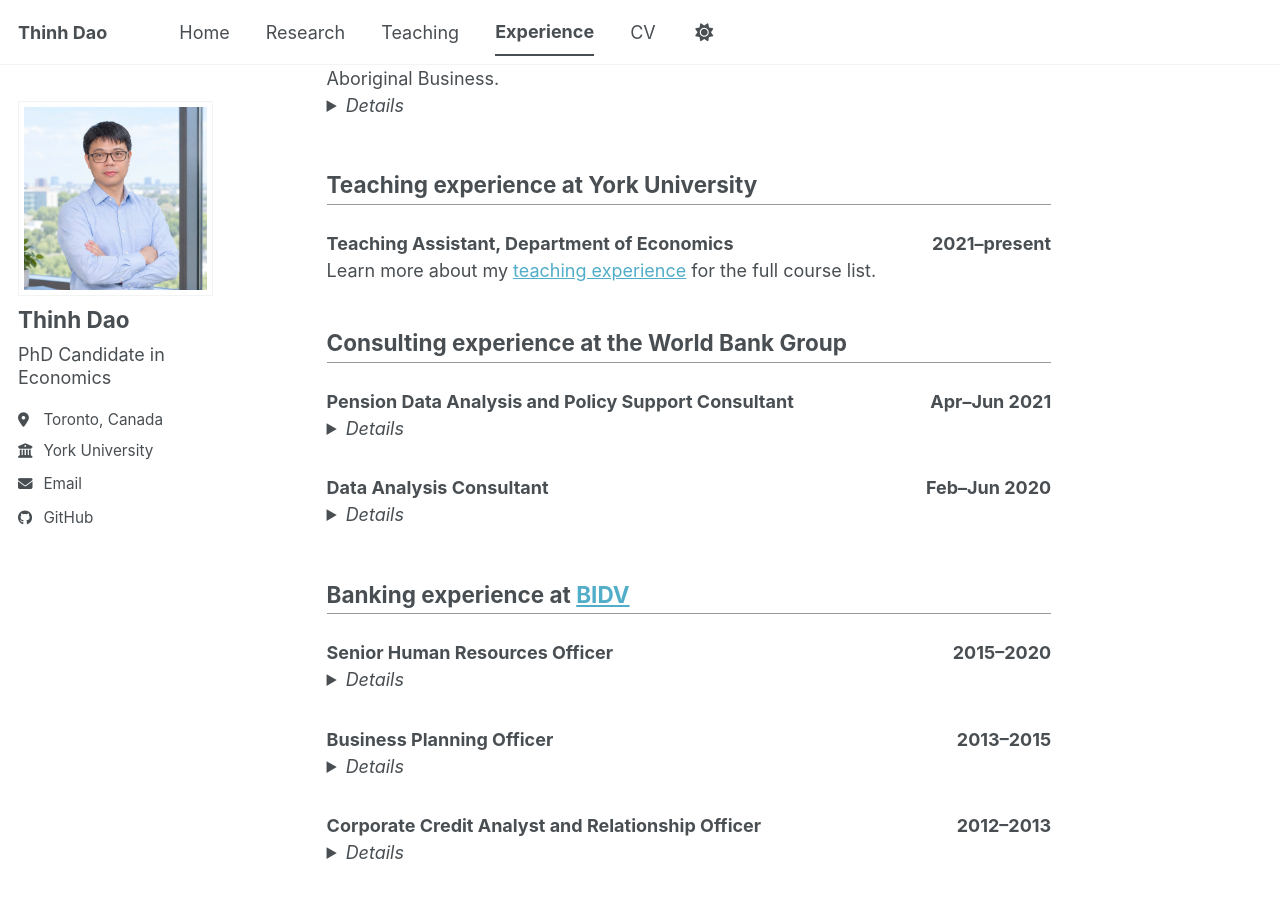
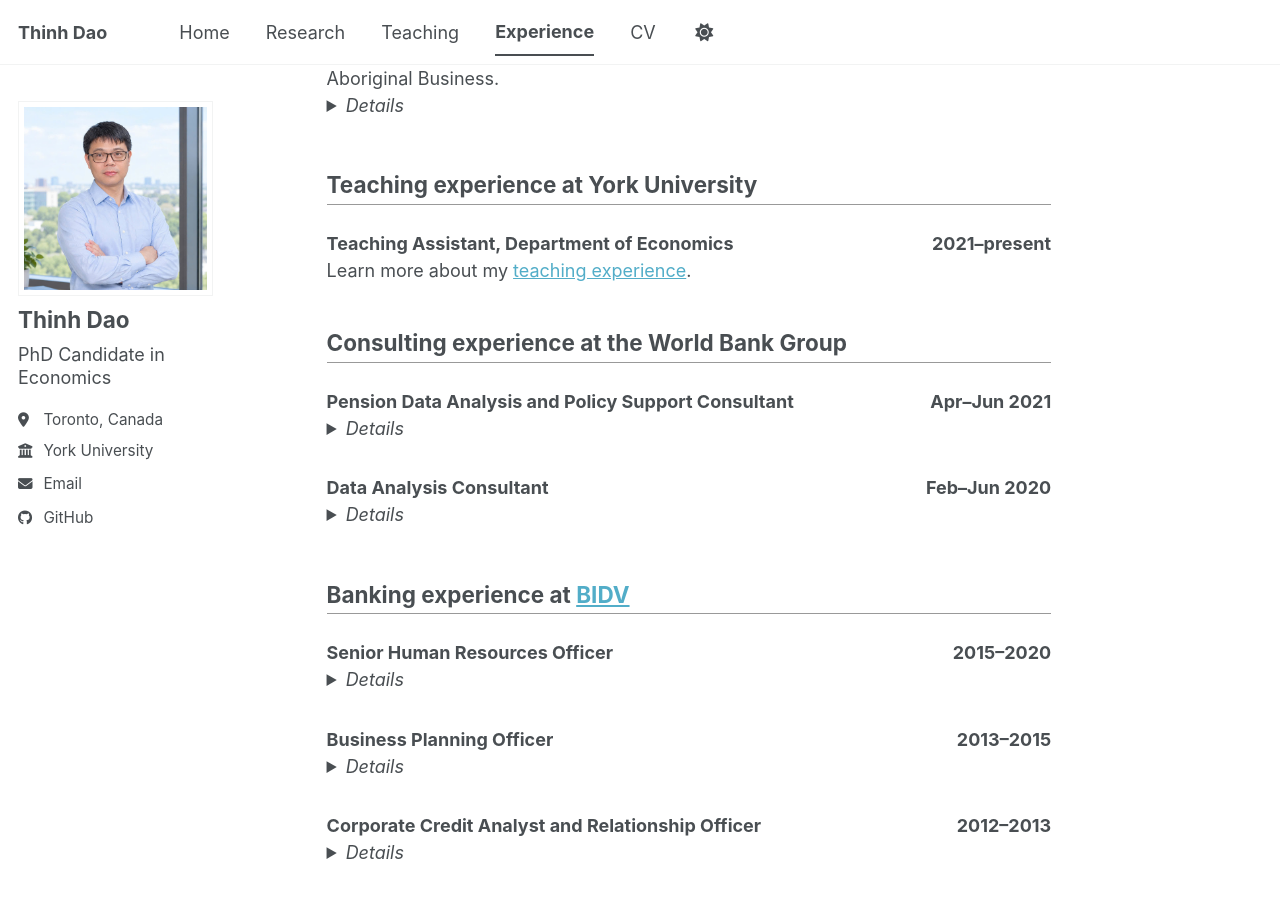
Before and after one commit to thinh-dao-econ/thinh-dao-econ.github.io, a Jekyll site: the page built from _pages/experience.md, in a window 1280 px wide and 900 px high, scrolled down 495 px. Built offline with Jekyll 4.4.1, drawn with Linux system fonts in a browser that asks for light colours; a style sheet for code colours, icons or effects is not loaded.

Commit message:
Remove 'for the full course list' from teaching experience

```diff
--- a/_pages/experience.md
+++ b/_pages/experience.md
@@ -64,7 +64,7 @@ I contributed to a study of Canada’s federal Procurement Strategy for Aborigin
 <span><strong>2021–present</strong></span>
 </div>
 
-Learn more about my [teaching experience]({{ site.baseurl }}/teaching/) for the full course list.
+Learn more about my [teaching experience]({{ site.baseurl }}/teaching/).
 
 ## Consulting experience at the World Bank Group
 
```
